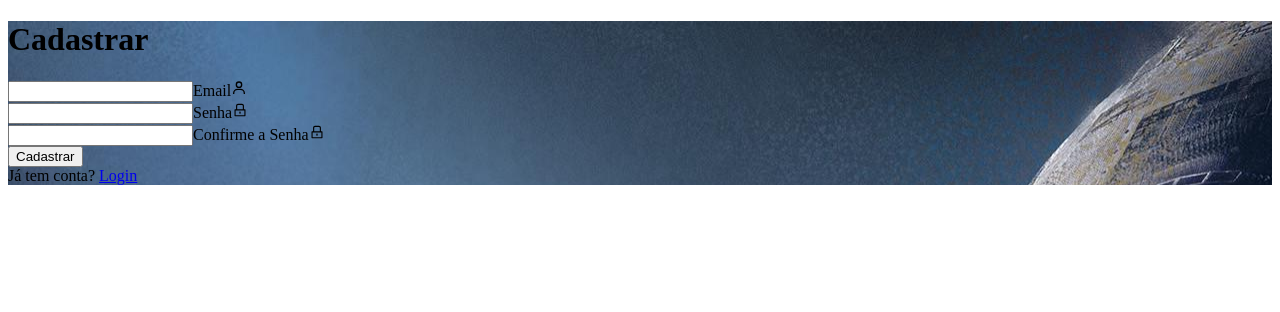
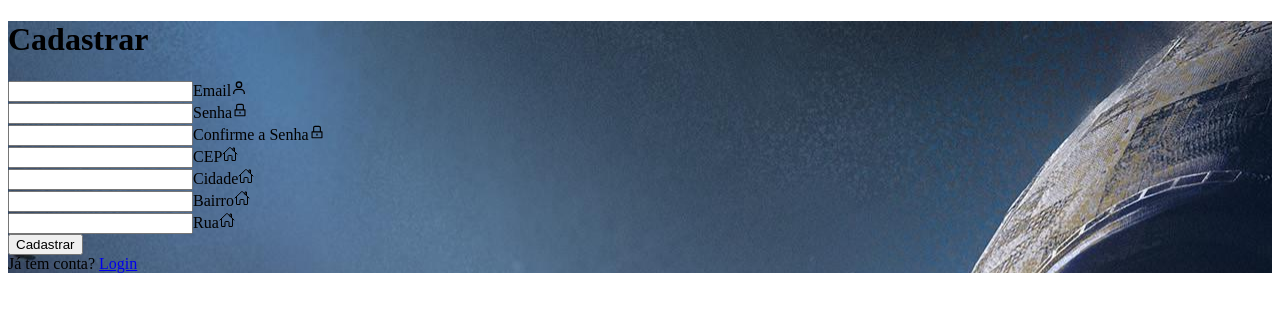
Before and after one commit to alehholiveira/electron-first-app, a React (Vite) app in the folder frontend/src/renderer/: page /register in a window 1280 px wide. Shown: the top 312 px of the page. Built offline with nearby package versions, Linux system fonts and the light colour scheme.

Commit message:
feat: adicionando o CEP no Register

```diff
--- a/frontend/src/renderer/src/components/Register.tsx
+++ b/frontend/src/renderer/src/components/Register.tsx
@@ -1,6 +1,8 @@
 import { Link } from 'react-router-dom'
 import { BiUser } from 'react-icons/bi'
 import { AiOutlineLock } from 'react-icons/ai'
+import { IoHomeOutline } from "react-icons/io5";
+
 
 export default function Register(): JSX.Element {
   return (
@@ -48,6 +50,55 @@
             </label>
             <AiOutlineLock className=" absolute top-0 right-4" />
           </div>
+          <div className="relative my-4">
+            <input
+              className="block w-72 py-2.3 px-0 text-sm text-white bg-transparent border-0 border-b-2 border-gray-300 appearnce-none dark:focus:border-blue-500 focus: outline-none focus:ring-0 focus:text-white focus:border-blue-600 peer"
+            />
+            <label
+              htmlFor=""
+              className="absolute text-sm text-white duration-300  transform -translate-y-7 scale-75 top-3 -z-10 origin-[0] peer-focus:left-0 peer-focus:text-blue-600 peer-focus:dark:text-blue-500 peer placeholder-shown:scale-100 peer-placeholder-shown:trasnlate-y-0 peer-focus:sacale-75 peer-focus:-translate-y-6 "
+            >
+              CEP
+            </label>
+            <IoHomeOutline className=" absolute top-0 right-4" />
+          </div>
+          <div className="relative my-4">
+            <input
+              className="block w-72 py-2.3 px-0 text-sm text-white bg-transparent border-0 border-b-2 border-gray-300 appearnce-none dark:focus:border-blue-500 focus: outline-none focus:ring-0 focus:text-white focus:border-blue-600 peer"
+            />
+            <label
+              htmlFor=""
+              className="absolute text-sm text-white duration-300  transform -translate-y-7 scale-75 top-3 -z-10 origin-[0] peer-focus:left-0 peer-focus:text-blue-600 peer-focus:dark:text-blue-500 peer placeholder-shown:scale-100 peer-placeholder-shown:trasnlate-y-0 peer-focus:sacale-75 peer-focus:-translate-y-6 "
+            >
+              Cidade
+            </label>
+            <IoHomeOutline className=" absolute top-0 right-4" />
+          </div>
+          <div className="relative my-4">
+            <input
+              className="block w-72 py-2.3 px-0 text-sm text-white bg-transparent border-0 border-b-2 border-gray-300 appearnce-none dark:focus:border-blue-500 focus: outline-none focus:ring-0 focus:text-white focus:border-blue-600 peer"
+            />
+            <label
+              htmlFor=""
+              className="absolute text-sm text-white duration-300  transform -translate-y-7 scale-75 top-3 -z-10 origin-[0] peer-focus:left-0 peer-focus:text-blue-600 peer-focus:dark:text-blue-500 peer placeholder-shown:scale-100 peer-placeholder-shown:trasnlate-y-0 peer-focus:sacale-75 peer-focus:-translate-y-6 "
+            >
+              Bairro
+            </label>
+            <IoHomeOutline className=" absolute top-0 right-4" />
+          </div>
+          <div className="relative my-4">
+            <input
+
+              className="block w-72 py-2.3 px-0 text-sm text-white bg-transparent border-0 border-b-2 border-gray-300 appearnce-none dark:focus:border-blue-500 focus: outline-none focus:ring-0 focus:text-white focus:border-blue-600 peer"
+            />
+            <label
+              htmlFor=""
+              className="absolute text-sm text-white duration-300  transform -translate-y-7 scale-75 top-3 -z-10 origin-[0] peer-focus:left-0 peer-focus:text-blue-600 peer-focus:dark:text-blue-500 peer placeholder-shown:scale-100 peer-placeholder-shown:trasnlate-y-0 peer-focus:sacale-75 peer-focus:-translate-y-6 "
+            >
+              Rua
+            </label>
+            <IoHomeOutline className=" absolute top-0 right-4" />
+          </div>
 
           <button
             className="w-full mb-4 text-[18px] mt-6 rounded-full bg-white text-emerald-800 hover:bg-emerald-600 hover:text-white py-2 transition-colors duration-300 "
@@ -66,5 +117,9 @@
         </form>
       </div>
     </div>
+
+
+
+
   )
 }
```
